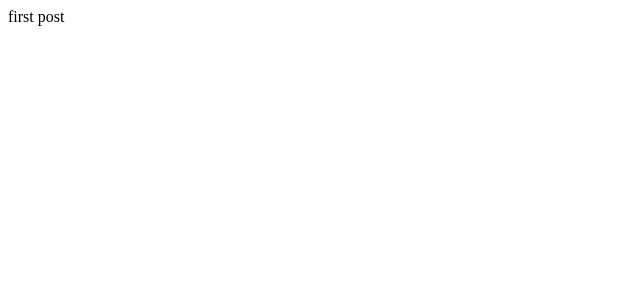
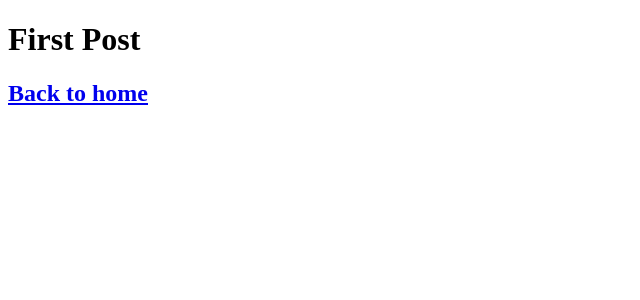
Before and after one commit to GrantLicata/Next-Blog, a Next.js app: page /posts/first-post in a window 1280 px wide. Shown: the top 300 px of the page, without its empty margins (0-640 px from the left). Built offline with nearby package versions, Linux system fonts and the light colour scheme.

Commit message:
Scripts added to the first page compoment

```diff
--- a/pages/posts/first-post.js
+++ b/pages/posts/first-post.js
@@ -1,9 +1,26 @@
-import React from "react"
+import Link from 'next/link';
+import Head from 'next/head';
+import Script from 'next/script';
 
-const firstPost = () => {
-  return (
-    <div>first post</div>
-  )
+
+export default function FirstPost() {
+    return (
+        <>
+            {/* Next.js includes a head component that allows you to specify the head of each page shown in the app. It is imported from the next library and provided within the page. */}
+            <Head>
+                <title>First Post</title>
+            </Head>
+            <Script
+                src="https://connect.facebook.net/en_US/sdk.js"
+                strategy="lazyOnload"
+                onLoad={() =>
+                console.log(`script loaded correctly, window.FB has been populated`)
+                }
+            />
+            <h1>First Post</h1>
+            <h2>
+                <Link href="/">Back to home</Link>
+            </h2>
+        </>
+    );
 }
-
-export default firstPost
```
Also changed, not shown: pages/index.js (+0 -11 lines), public/images/profile.jpg (added), public/vercel.svg (deleted).
